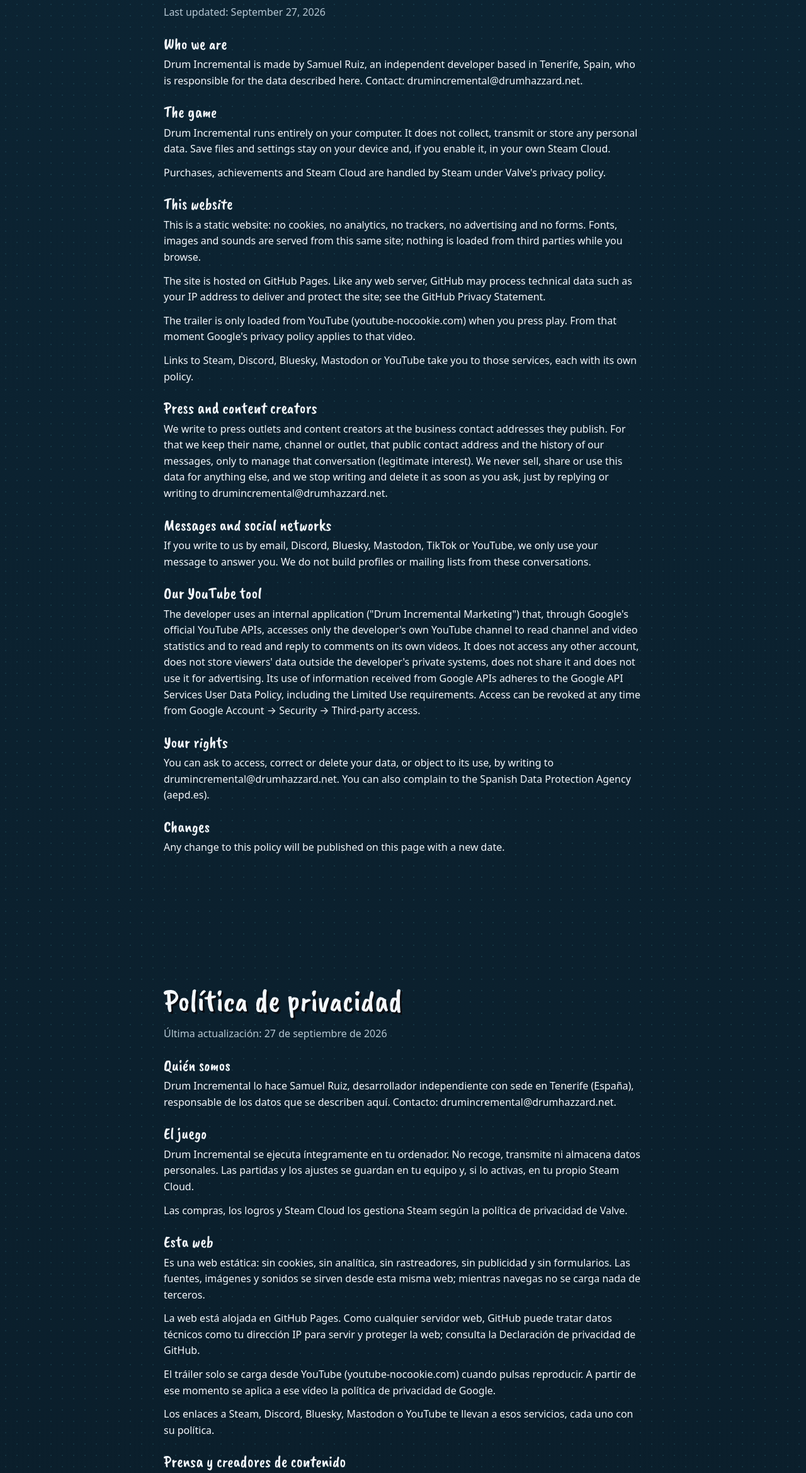
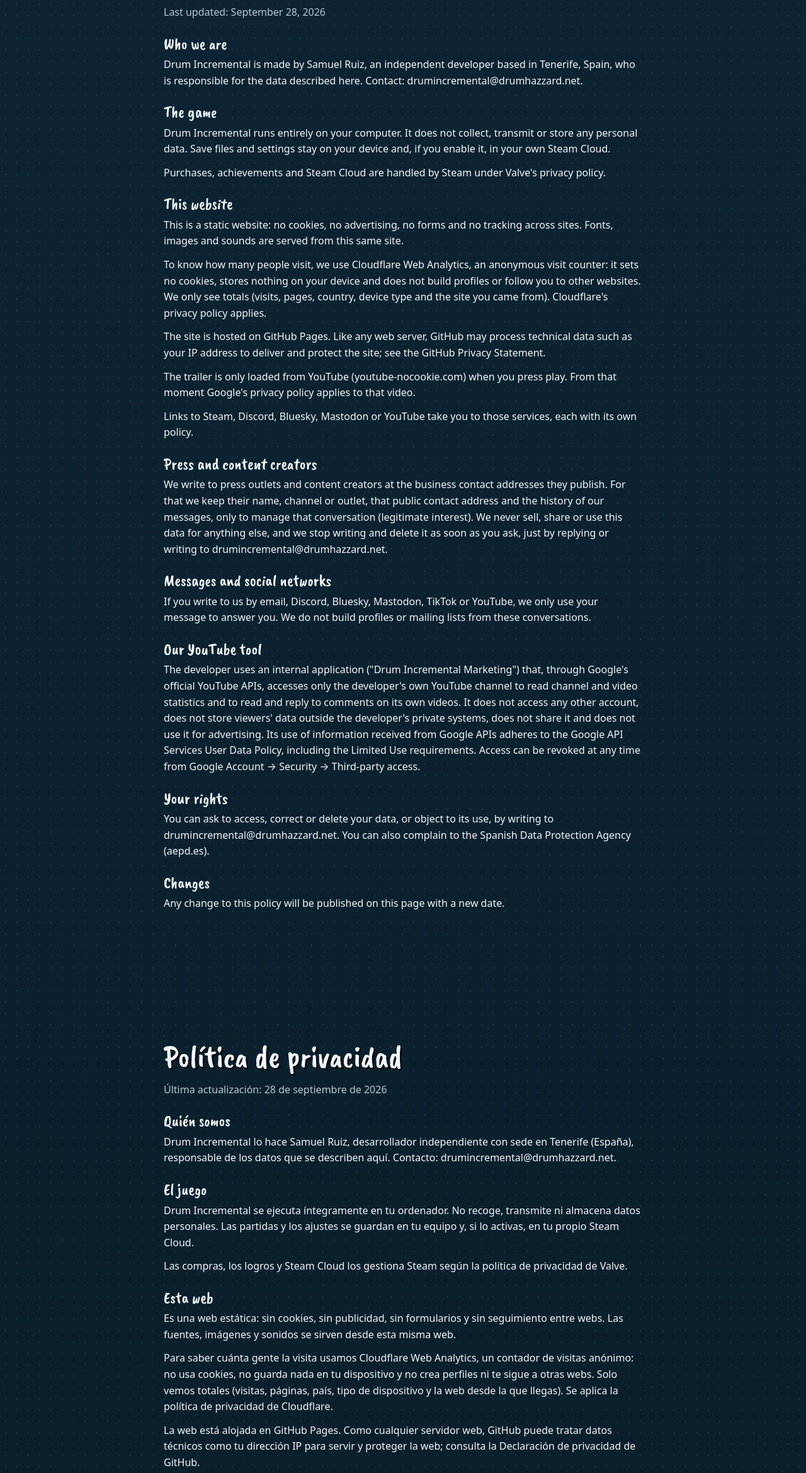
Before and after one commit to SruiSan/drum-incremental-web, a plain HTML site: page privacy/index.html in a window 1280 px wide. Shown: the part 218-2557 px from the top of the page at 63% size. Drawn offline with Linux system fonts and the light colour scheme.

Commit message:
Cloudflare Web Analytics (recuento anónimo, sin cookies) y política de privacidad actualizada

```diff
--- a/privacy/index.html
+++ b/privacy/index.html
@@ -3,16 +3,16 @@
 <head>
 <meta charset="utf-8">
 <meta name="viewport" content="width=device-width, initial-scale=1">
-<meta http-equiv="Content-Security-Policy" content="default-src 'self'; script-src 'self'; style-src 'self'; img-src 'self' data:; font-src 'self'; media-src 'self'; connect-src 'self'; frame-src https://www.youtube-nocookie.com; object-src 'none'; base-uri 'self'; form-action 'none'; upgrade-insecure-requests">
+<meta http-equiv="Content-Security-Policy" content="default-src 'self'; script-src 'self' https://static.cloudflareinsights.com; style-src 'self'; img-src 'self' data:; font-src 'self'; media-src 'self'; connect-src 'self' https://cloudflareinsights.com; frame-src https://www.youtube-nocookie.com; object-src 'none'; base-uri 'self'; form-action 'none'; upgrade-insecure-requests">
 <meta name="referrer" content="strict-origin-when-cross-origin">
 <title>Drum Incremental — Privacy policy</title>
-<meta name="description" content="Privacy policy of Drum Incremental and its website: no cookies, no trackers, the game collects no personal data.">
+<meta name="description" content="Privacy policy of Drum Incremental and its website: no cookies, anonymous visit counting, the game collects no personal data.">
 <link rel="canonical" href="https://drumincremental.drumhazzard.net/privacy/">
 <meta name="theme-color" content="#0c2433">
 <meta property="og:type" content="website">
 <meta property="og:site_name" content="Drum Incremental">
 <meta property="og:title" content="Drum Incremental — Privacy policy">
-<meta property="og:description" content="Privacy policy of Drum Incremental and its website: no cookies, no trackers, the game collects no personal data.">
+<meta property="og:description" content="Privacy policy of Drum Incremental and its website: no cookies, anonymous visit counting, the game collects no personal data.">
 <meta property="og:url" content="https://drumincremental.drumhazzard.net/privacy/">
 <meta property="og:image" content="https://drumincremental.drumhazzard.net/assets/img/og.jpg">
 <meta property="og:image:width" content="1200">
@@ -43,14 +43,15 @@
 <main id="main">
 <section lang="en" id="en"><div class="wrap prose">
   <h2>Privacy policy</h2>
-  <p class="video-note">Last updated: September 27, 2026</p>
+  <p class="video-note">Last updated: September 28, 2026</p>
   <h3 class="mt22">Who we are</h3>
   <p>Drum Incremental is made by Samuel Ruiz, an independent developer based in Tenerife, Spain, who is responsible for the data described here. Contact: drumincremental@drumhazzard.net.</p>
   <h3 class="mt22">The game</h3>
   <p>Drum Incremental runs entirely on your computer. It does not collect, transmit or store any personal data. Save files and settings stay on your device and, if you enable it, in your own Steam Cloud.</p>
   <p>Purchases, achievements and Steam Cloud are handled by Steam under Valve&#x27;s privacy policy.</p>
   <h3 class="mt22">This website</h3>
-  <p>This is a static website: no cookies, no analytics, no trackers, no advertising and no forms. Fonts, images and sounds are served from this same site; nothing is loaded from third parties while you browse.</p>
+  <p>This is a static website: no cookies, no advertising, no forms and no tracking across sites. Fonts, images and sounds are served from this same site.</p>
+  <p>To know how many people visit, we use Cloudflare Web Analytics, an anonymous visit counter: it sets no cookies, stores nothing on your device and does not build profiles or follow you to other websites. We only see totals (visits, pages, country, device type and the site you came from). Cloudflare&#x27;s privacy policy applies.</p>
   <p>The site is hosted on GitHub Pages. Like any web server, GitHub may process technical data such as your IP address to deliver and protect the site; see the GitHub Privacy Statement.</p>
   <p>The trailer is only loaded from YouTube (youtube-nocookie.com) when you press play. From that moment Google&#x27;s privacy policy applies to that video.</p>
   <p>Links to Steam, Discord, Bluesky, Mastodon or YouTube take you to those services, each with its own policy.</p>
@@ -67,14 +68,15 @@
 </div></section>
 <section lang="es" id="es"><div class="wrap prose">
   <h2>Política de privacidad</h2>
-  <p class="video-note">Última actualización: 27 de septiembre de 2026</p>
+  <p class="video-note">Última actualización: 28 de septiembre de 2026</p>
   <h3 class="mt22">Quién somos</h3>
   <p>Drum Incremental lo hace Samuel Ruiz, desarrollador independiente con sede en Tenerife (España), responsable de los datos que se describen aquí. Contacto: drumincremental@drumhazzard.net.</p>
   <h3 class="mt22">El juego</h3>
   <p>Drum Incremental se ejecuta íntegramente en tu ordenador. No recoge, transmite ni almacena datos personales. Las partidas y los ajustes se guardan en tu equipo y, si lo activas, en tu propio Steam Cloud.</p>
   <p>Las compras, los logros y Steam Cloud los gestiona Steam según la política de privacidad de Valve.</p>
   <h3 class="mt22">Esta web</h3>
-  <p>Es una web estática: sin cookies, sin analítica, sin rastreadores, sin publicidad y sin formularios. Las fuentes, imágenes y sonidos se sirven desde esta misma web; mientras navegas no se carga nada de terceros.</p>
+  <p>Es una web estática: sin cookies, sin publicidad, sin formularios y sin seguimiento entre webs. Las fuentes, imágenes y sonidos se sirven desde esta misma web.</p>
+  <p>Para saber cuánta gente la visita usamos Cloudflare Web Analytics, un contador de visitas anónimo: no usa cookies, no guarda nada en tu dispositivo y no crea perfiles ni te sigue a otras webs. Solo vemos totales (visitas, páginas, país, tipo de dispositivo y la web desde la que llegas). Se aplica la política de privacidad de Cloudflare.</p>
   <p>La web está alojada en GitHub Pages. Como cualquier servidor web, GitHub puede tratar datos técnicos como tu dirección IP para servir y proteger la web; consulta la Declaración de privacidad de GitHub.</p>
   <p>El tráiler solo se carga desde YouTube (youtube-nocookie.com) cuando pulsas reproducir. A partir de ese momento se aplica a ese vídeo la política de privacidad de Google.</p>
   <p>Los enlaces a Steam, Discord, Bluesky, Mastodon o YouTube te llevan a esos servicios, cada uno con su política.</p>
@@ -107,8 +109,9 @@
     <div><h4>Contact</h4><p>Press and business:<br><a href="mailto:drumincremental@drumhazzard.net">drumincremental@drumhazzard.net</a></p><p>Made in Spain with Godot.</p>
       <p><a href="../privacy/">Privacy policy</a></p></div>
   </div>
-  <p class="fine">© 2026 Samuel Ruiz. Art by Alba Fariña, music by Samuel Ruiz. Sound effects by juskiddink, druminfected, distillerystudio, chestnutjam, 5ro4, leakwok, exxocar, randbsoundbites, tosha73, soundslikewillem (CC BY 4.0). Fonts: Caveat Brush and Gochi Hand (SIL OFL 1.1), Special Elite (Apache 2.0). This site uses no cookies and no trackers. Steam and the Steam logo are trademarks of Valve Corporation.</p>
+  <p class="fine">© 2026 Samuel Ruiz. Art by Alba Fariña, music by Samuel Ruiz. Sound effects by juskiddink, druminfected, distillerystudio, chestnutjam, 5ro4, leakwok, exxocar, randbsoundbites, tosha73, soundslikewillem (CC BY 4.0). Fonts: Caveat Brush and Gochi Hand (SIL OFL 1.1), Special Elite (Apache 2.0). This site uses no cookies; visits are counted anonymously with Cloudflare Web Analytics. Steam and the Steam logo are trademarks of Valve Corporation.</p>
 </div></footer>
 <script src="../assets/js/site.js" defer></script>
+<script type="module" src="https://static.cloudflareinsights.com/beacon.min.js" data-cf-beacon='{"token": "24506bda5896492c94ac0d5fee43ecaa"}'></script>
 </body>
 </html>
```
Also changed, not shown: 404.html (+3 -2 lines), es/index.html (+3 -2 lines), index.html (+3 -2 lines), presskit/index.html (+3 -2 lines).
